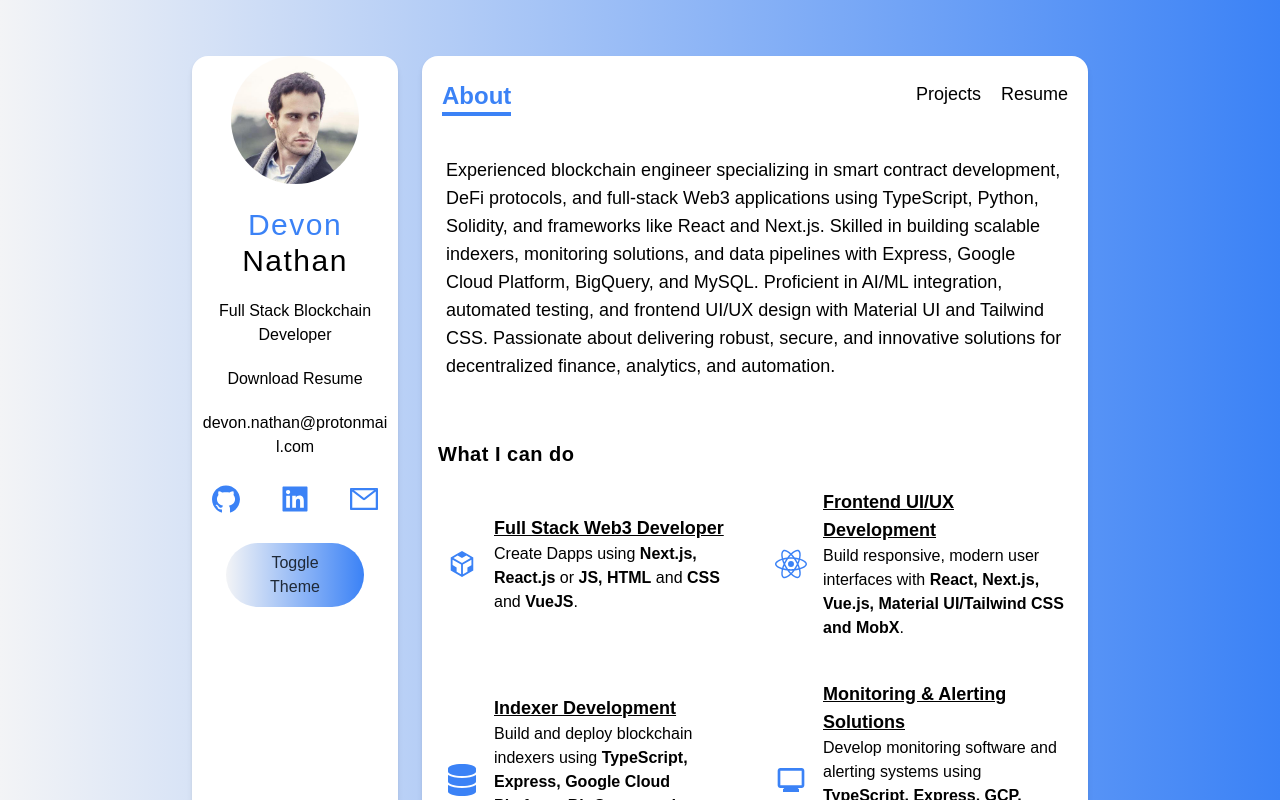
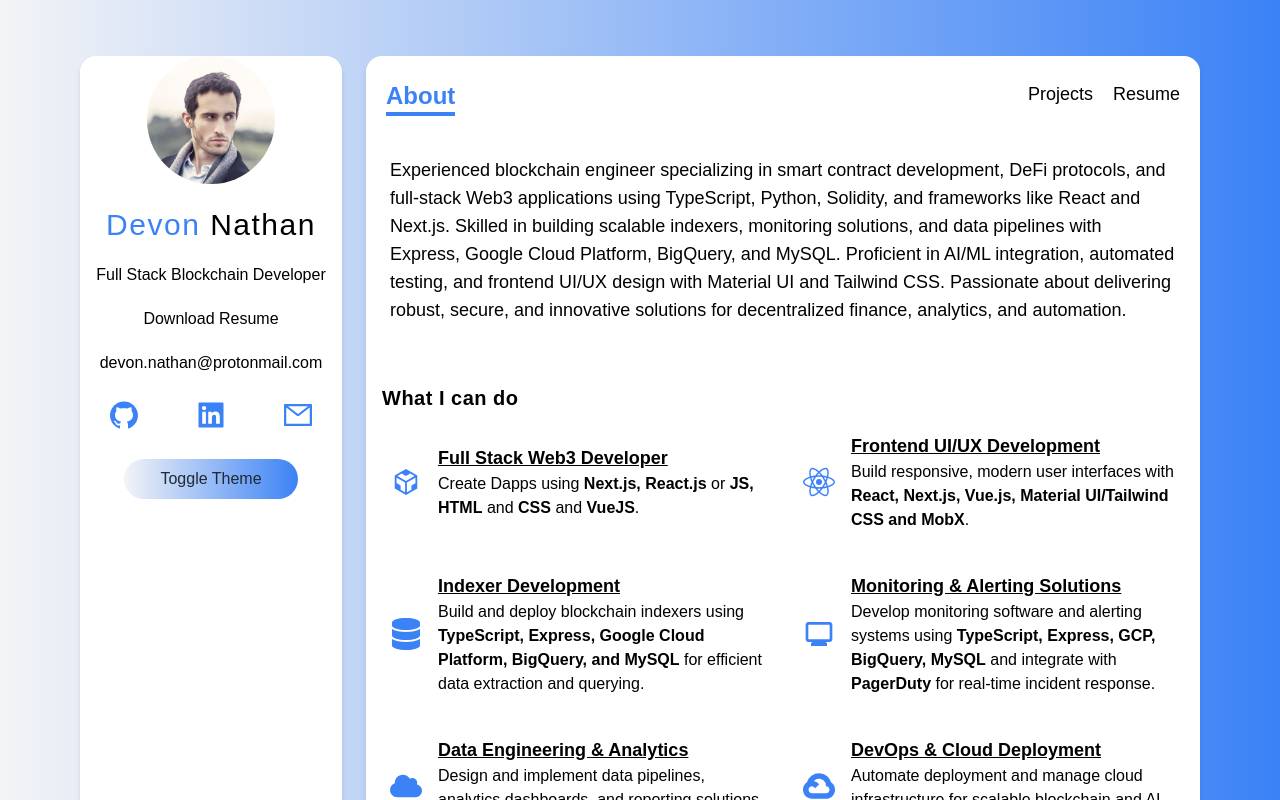
Before and after one commit to devon-n/Portfolio, a Next.js app: page / in a window 1280 px wide. Shown: the top 800 px of the page. Built offline with nearby package versions, Linux system fonts and the light colour scheme.

Commit message:
feat: _app.tsx updated padding

```diff
--- a/pages/_app.tsx
+++ b/pages/_app.tsx
@@ -30,7 +30,7 @@ function MyApp({ Component, pageProps }) {
 	}, [router])
 	return (
 		<ThemeProvider attribute="class">
-			<div className="grid grid-cols-12 gap-6 px-5 my-14 lg:px-48 sm:px-20 md:px-32">
+			<div className="grid grid-cols-12 gap-6 px-5 my-14 lg:px-20 md:px-12 sm:px-8">
 				<div className="col-span-12 text-center bg-surface-light dark:bg-surface-dark lg:col-span-3 rounded-2xl shadow-custom-light dark:shadow-custom-dark">
 					<Sidebar />
 				</div>
--- a/pages/_document.tsx
+++ b/pages/_document.tsx
@@ -11,7 +11,7 @@ class MyDocument extends Document {
             rel="stylesheet"
           />
           <meta name="description" content="Blockchain/Full stack/Artificial Intelligence developer portfolio" />
-          <meta name="keywords" content="blockchain artificial intelligence solidity portfolio software developer web3" />
+          <meta name="keywords" content="solutions architect blockchain artificial intelligence solidity portfolio software developer web3" />
         </Head>
         <body
             className="bg-fixed bg-gradient-to-r from-background-light to-primary-light dark:from-background-dark dark:to-primary-dark dark:text-white">
```
